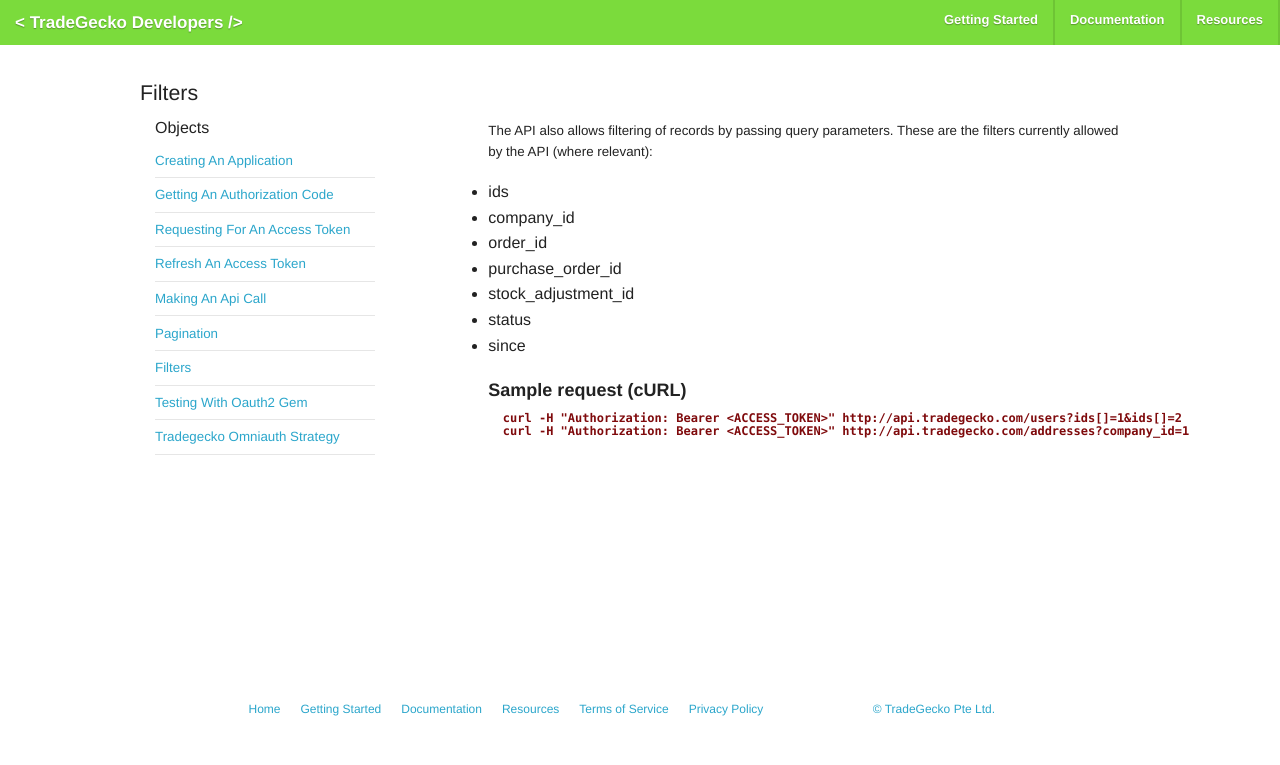
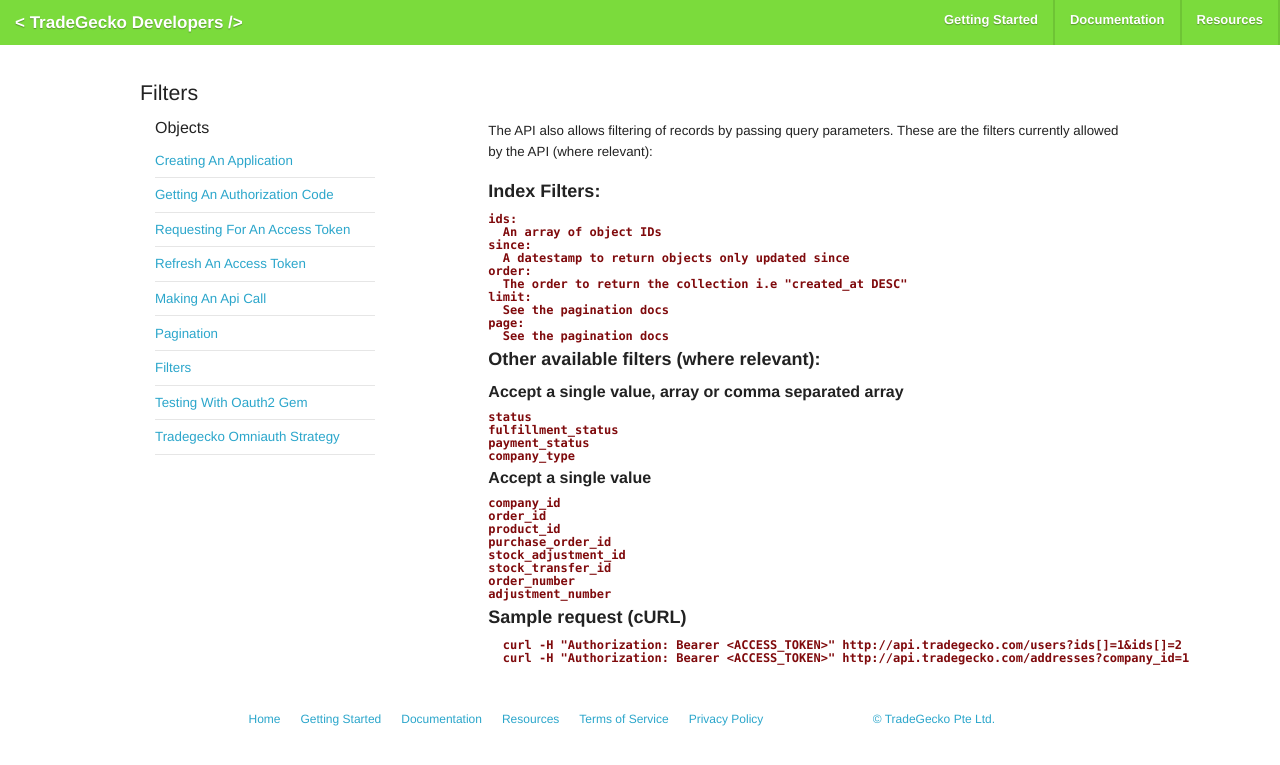
Before and after one commit to tradegecko/docs_old, a Jekyll site: the page built from _posts/2013-02-22-filters.md, in a window 1280 px wide. Shown: the top 765 px of the page. Built offline with Jekyll 4.4.1, drawn with Linux system fonts in a browser that asks for light colours; some web fonts are replaced; Markdown is read by kramdown in place of the engine named in the settings.

Commit message:
update filters

```diff
--- a/_posts/2013-02-22-filters.md
+++ b/_posts/2013-02-22-filters.md
@@ -2,18 +2,42 @@
 layout: developer
 category: developer
 ---
-   The API also allows filtering of records by passing query parameters.
-   These are the filters currently allowed by the API (where relevant):
 
-  * ids
-  * company_id
-  * order_id
-  * purchase_order_id
-  * stock_adjustment_id
-  * status
-  * since
+The API also allows filtering of records by passing query parameters.
+These are the filters currently allowed by the API (where relevant):
+
+#####  Index Filters:
+    ids:
+      An array of object IDs
+    since:
+      A datestamp to return objects only updated since
+    order:
+      The order to return the collection i.e "created_at DESC"
+    limit:
+      See the pagination docs
+    page:
+      See the pagination docs
+
+#####     Other available filters (where relevant):
+
+######    Accept a single value, array or comma separated array
+    status
+    fulfillment_status
+    payment_status
+    company_type
+
+
+######    Accept a single value
+    company_id
+    order_id
+    product_id
+    purchase_order_id
+    stock_adjustment_id
+    stock_transfer_id
+    order_number
+    adjustment_number
+
 
 ##### Sample request (cURL)
-
       curl -H "Authorization: Bearer <ACCESS_TOKEN>" http://api.tradegecko.com/users?ids[]=1&ids[]=2
       curl -H "Authorization: Bearer <ACCESS_TOKEN>" http://api.tradegecko.com/addresses?company_id=1
```
